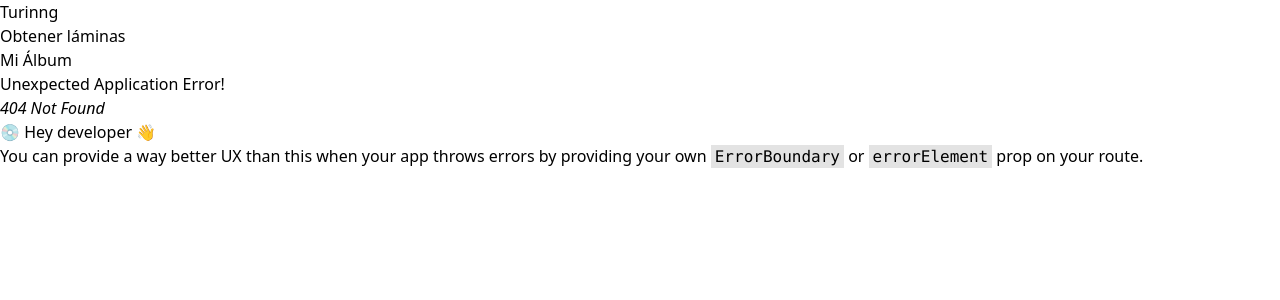
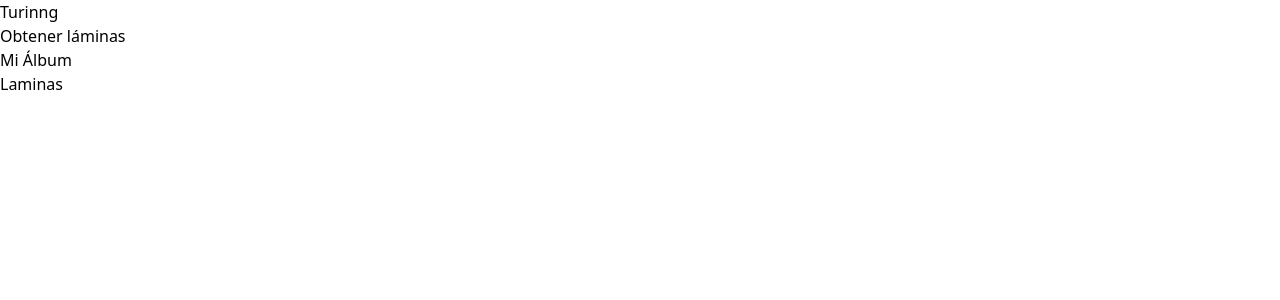
Before and after one commit to brayanyepesc/swapi, a React (Vite) app: page /obtener-laminas in a window 1280 px wide. Before the commit this address had no page. Shown: the top 300 px of the page. Built offline with nearby package versions, Linux system fonts and the light colour scheme.

Commit message:
feat: add obtener laminas page

```diff
--- /dev/null
+++ b/src/pages/Laminas.tsx
@@ -0,0 +1,5 @@
+export default function Laminas (){
+    return (
+        <main>Laminas</main>
+    )
+}
--- a/src/router/routes.tsx
+++ b/src/router/routes.tsx
@@ -1,6 +1,7 @@
 import { createBrowserRouter, RouteObject } from "react-router-dom";
 import Inicio from "../pages/Inicio";
 import Album from "../pages/Album";
+import Laminas from "../pages/Laminas";
 
 const routes: RouteObject[] = [
     {
@@ -10,6 +11,10 @@ const routes: RouteObject[] = [
     {
         path: "/mi-album",
         element: <Album />
+    },
+    {
+        path: "/obtener-laminas",
+        element: <Laminas />
     }
 ]
 
```
